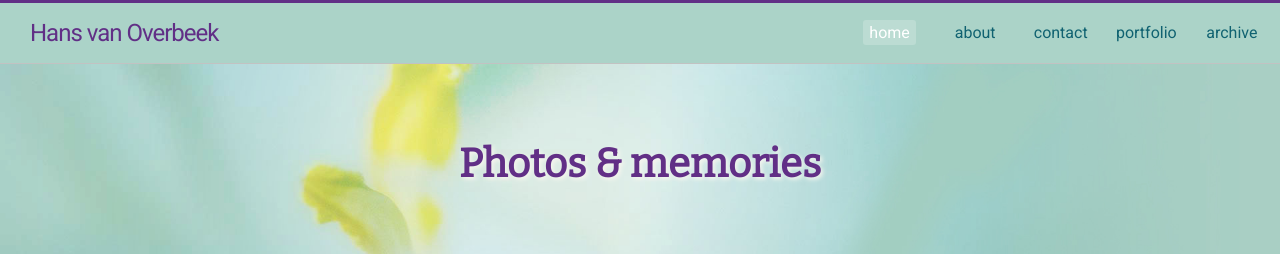
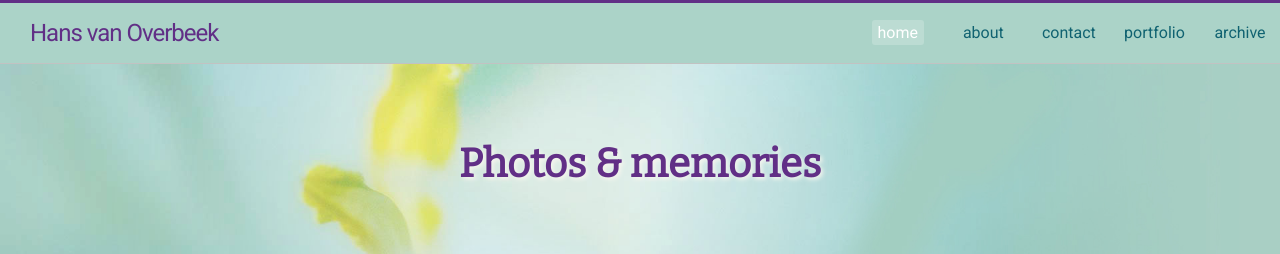
Before and after one commit to hansvanoverbeek/photoblog, a Jekyll site: the page built from index.html, in a window 1280 px wide. Shown: the top 254 px of the page. Built offline with Jekyll 4.4.1, drawn with Linux system fonts in a browser that asks for light colours; the list of posts is cut into pages by our own code.

Commit message:
breedte nav

```diff
--- a/_sass/_layout.scss
+++ b/_sass/_layout.scss
@@ -34,7 +34,6 @@ header.nav-header {
 }
 
 nav {
-  width: 27em;
   margin-top: 0.5em;
   height: auto;
   float: right;
```
